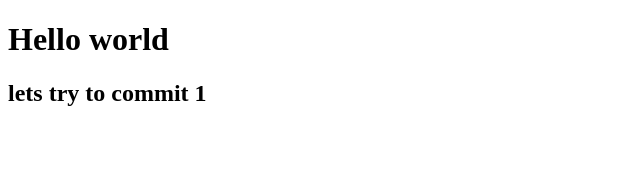
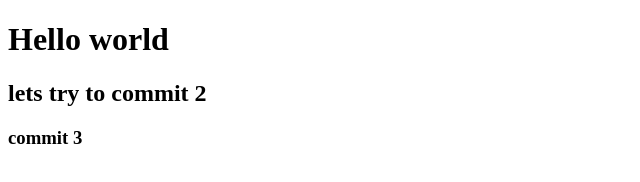
Before and after one commit to Andrewzlooo/first-project, a plain HTML site: page index.html in a window 1280 px wide. Shown: the full height of the page, 0-640 px from the left. Drawn offline with Linux system fonts and the light colour scheme.

Commit message:
commit 3

```diff
--- a/index.html
+++ b/index.html
@@ -1,4 +1,5 @@
 <!DOCTYPE html>
 <head class="head"></head>
 <h1>Hello world</h1>
-<h2>lets try to commit 1</h2>
+<h2>lets try to commit 2</h2>
+<h3>commit 3</h3>
```
